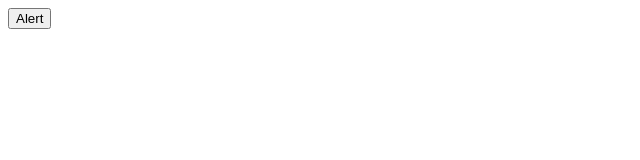
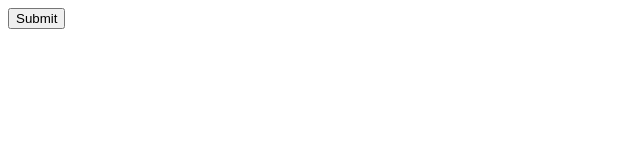
Before and after one commit to alfinarif/nodejs_practices, a React (Vite) app in the folder ReactJsPractices/reactJsPractice_1/vite-project/: page / in a window 1280 px wide. Shown: the top 160 px of the page, without its empty margins (0-640 px from the left). Built offline with nearby package versions, Linux system fonts and the light colour scheme.

Commit message:
clickHandle

```diff
--- a/ReactJsPractices/reactJsPractice_1/vite-project/src/App.jsx
+++ b/ReactJsPractices/reactJsPractice_1/vite-project/src/App.jsx
@@ -1,15 +1,11 @@
-import Hero from "./components/Hero.jsx";
 
 
 const App = ()=>{
 
-    const buttonClick = ()=>{
-        alert('Hello world');
-    }
 
     return (
         <div>
-            <Hero btnClick={buttonClick}/>
+            <button onClick={()=>{alert('Hello world')}}>Submit</button>
         </div>
     )
 
--- a/ReactJsPractices/reactJsPractice_1/vite-project/src/components/Hero.jsx
+++ b/ReactJsPractices/reactJsPractice_1/vite-project/src/components/Hero.jsx
@@ -3,7 +3,7 @@
 const Hero = (props)=>{
     return(
         <div>
-            <button onClick={props.btnClick}>Alert</button>
+            <h1>This is hero section</h1>
         </div>
     );
 };
```
